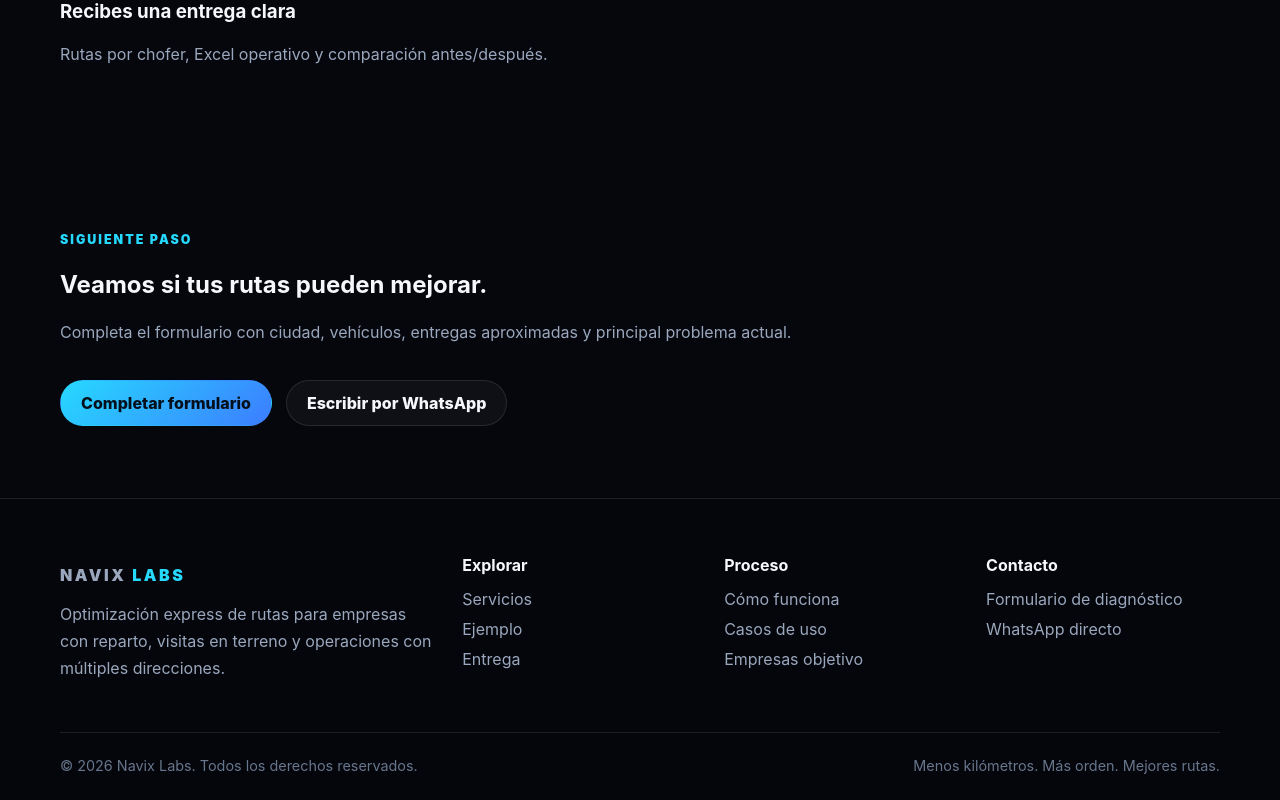
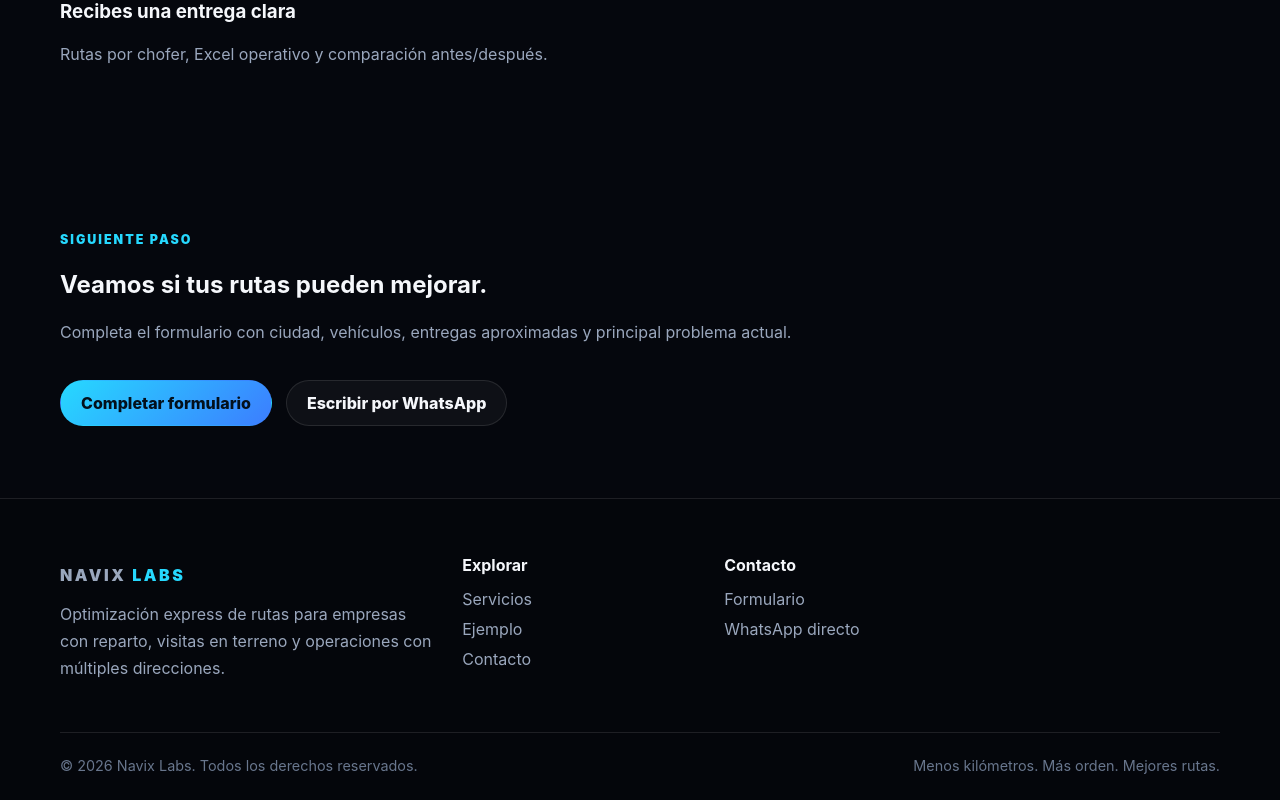
Before and after one commit to ktrnllopisa-pixel/navix-labs-next, a Next.js app: page / in a window 1280 px wide. Shown: the part 1217-2017 px from the top of the page. Built offline with nearby package versions, Linux system fonts and the light colour scheme.

Commit message:
Update Footer.jsx

```diff
--- a/components/Footer.jsx
+++ b/components/Footer.jsx
@@ -18,7 +18,7 @@ const whatsappUrl = `https://wa.me/56973860127?text=${whatsappMessage}`;
 export default function Footer() {
   return (
     <footer className="siteFooter">
-      <div className="container footerGrid">
+      <div className="container footerGrid minimalFooterGrid">
         <div>
           <Link href="/" className="footerBrand">
             NAVIX <span>LABS</span>
@@ -33,19 +33,12 @@ export default function Footer() {
           <h4>Explorar</h4>
           <Link href="/servicios">Servicios</Link>
           <Link href="/demo">Ejemplo</Link>
-          <Link href="/dashboard">Entrega</Link>
-        </div>
-
-        <div>
-          <h4>Proceso</h4>
-          <Link href="/metodologia">Cómo funciona</Link>
-          <Link href="/casos">Casos de uso</Link>
-          <Link href="/soluciones">Empresas objetivo</Link>
+          <Link href="/contacto">Contacto</Link>
         </div>
 
         <div>
           <h4>Contacto</h4>
-          <Link href="/contacto">Formulario de diagnóstico</Link>
+          <Link href="/contacto">Formulario</Link>
           <a href={whatsappUrl} target="_blank" rel="noreferrer">
             WhatsApp directo
           </a>
```
